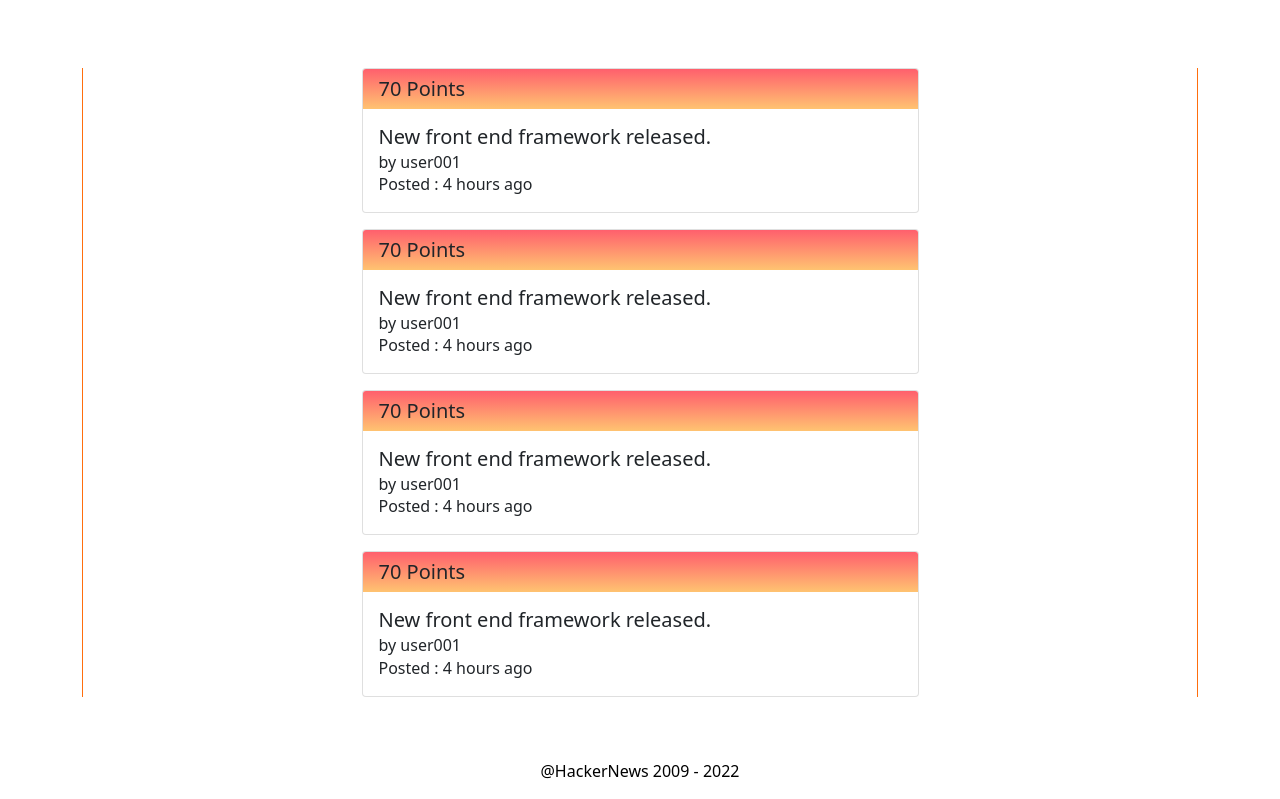
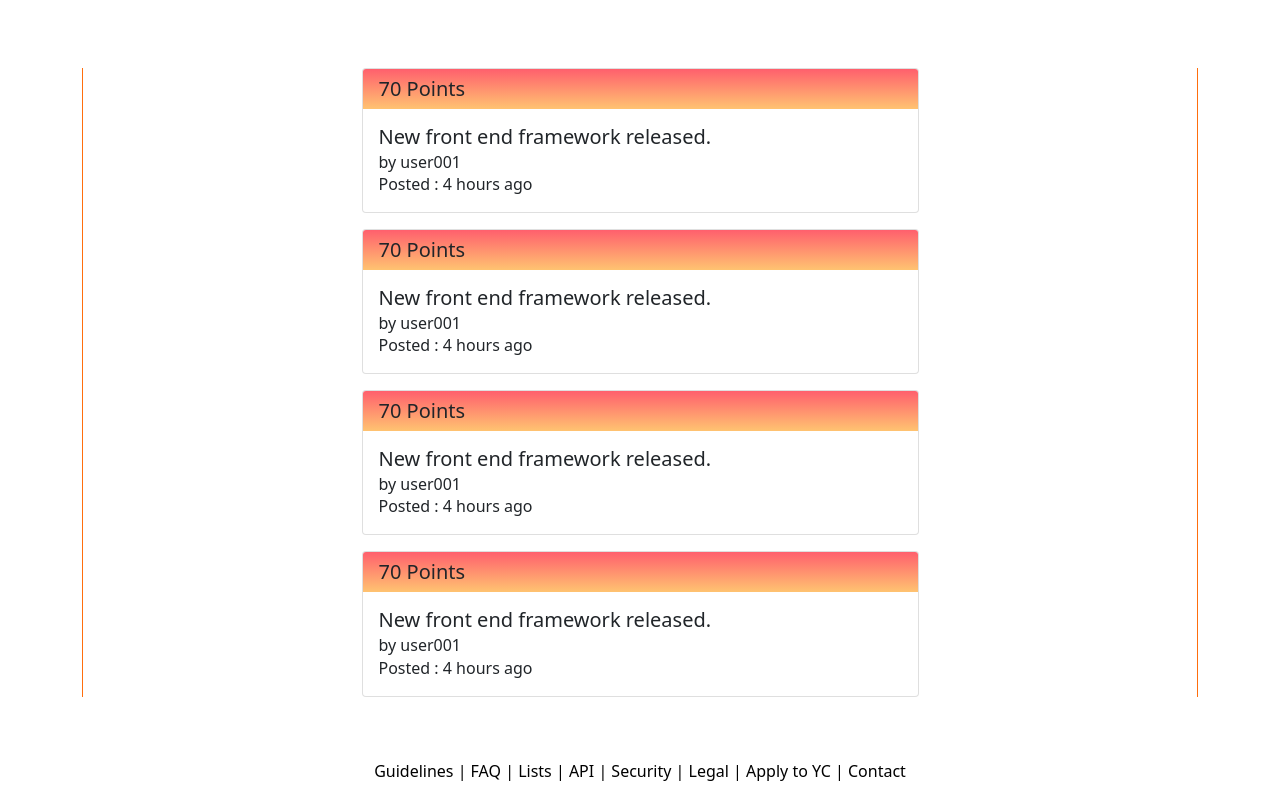
Before and after one commit to gavinev98/HackerNewsRedesign, a React (Create React App) app: page / in a window 1280 px wide. Shown: the part 202-1001 px from the top of the page. Built offline with nearby package versions, Linux system fonts and the light colour scheme.

Commit message:
fixing footer

```diff
--- a/src/App.js
+++ b/src/App.js
@@ -3,6 +3,7 @@ import 'bootstrap/dist/css/bootstrap.min.css';
 import Navigation from './components/Navigation/Navigation';
 import { BrowserRouter as Router, Routes, Route  } from 'react-router-dom';
 import HomeScreen from './components/HomeScreen/HomeScreen';
+import Footer from './components/Footer/Footer';
 
 
 const App = () => {
@@ -16,6 +17,7 @@ const App = () => {
         </Route>
         </Routes>
       </div>
+      <Footer />
     </div>
     </Router>
   );
--- a/src/components/Footer/Footer.jsx
+++ b/src/components/Footer/Footer.jsx
@@ -1,12 +1,12 @@
 import React from 'react';
-import { StyledFooter } from './Footer.styled';
+import { FooterContainer } from './Footer.styled';
 
 
 const Footer = () => {
     return (
-        <StyledFooter className="footer">
-        <p>@HackerNews 2009 - 2022</p>
-      </StyledFooter>
+        <FooterContainer className="footer">
+        <p>Guidelines | FAQ | Lists | API | Security | Legal | Apply to YC | Contact</p>
+      </FooterContainer>
     );
 };
 
--- a/src/components/Footer/Footer.styled.js
+++ b/src/components/Footer/Footer.styled.js
@@ -1,7 +1,7 @@
 import styled from "styled-components";
 
 
-export const StyledFooter = styled.footer`
+export const FooterContainer = styled.footer`
     flex-shrink: 0;
     text-align: center;
     background-color: white;
--- a/src/components/HomeScreen/HomeScreen.jsx
+++ b/src/components/HomeScreen/HomeScreen.jsx
@@ -1,6 +1,5 @@
 import React from 'react';
 import { Container } from 'react-bootstrap';
-import Footer from '../Footer/Footer';
 import Posts from '../Posts/Posts';
 
 
@@ -9,7 +8,6 @@ const HomeScreen = () => {
         <Container fluid>
               <h1 style={{textAlign : 'center', paddingTop: '2%'}}>Todays Posts</h1>
               <Posts />
-              <Footer />
         </Container>
     );
 };
--- a/src/components/Posts/Posts.jsx
+++ b/src/components/Posts/Posts.jsx
@@ -1,18 +1,18 @@
 import React from 'react';
 import { Container } from 'react-bootstrap';
 import Post from '../Post/Post';
-import { StyledStack } from './Posts.styled';
+import { StackContainer } from './Posts.styled';
 
 
 const Posts = () => {
     return (
         <Container style={{ paddingTop : '5%', paddingBottom: '5%'}}>
-           <StyledStack  gap={3}>
+           <StackContainer  gap={3}>
                 <Post />
                 <Post />
                 <Post />
                 <Post />
-            </StyledStack>
+            </StackContainer>
         </Container>
     );
 };
--- a/src/components/Posts/Posts.styled.js
+++ b/src/components/Posts/Posts.styled.js
@@ -1,7 +1,7 @@
 import styled from "styled-components";
 import { Stack } from 'react-bootstrap';
 
-export const StyledStack = styled(Stack)`
+export const StackContainer = styled(Stack)`
     align-items: center;
     border-left: 1px #ff6e0d solid;
     border-right:1px #ff6e0d solid;
```
